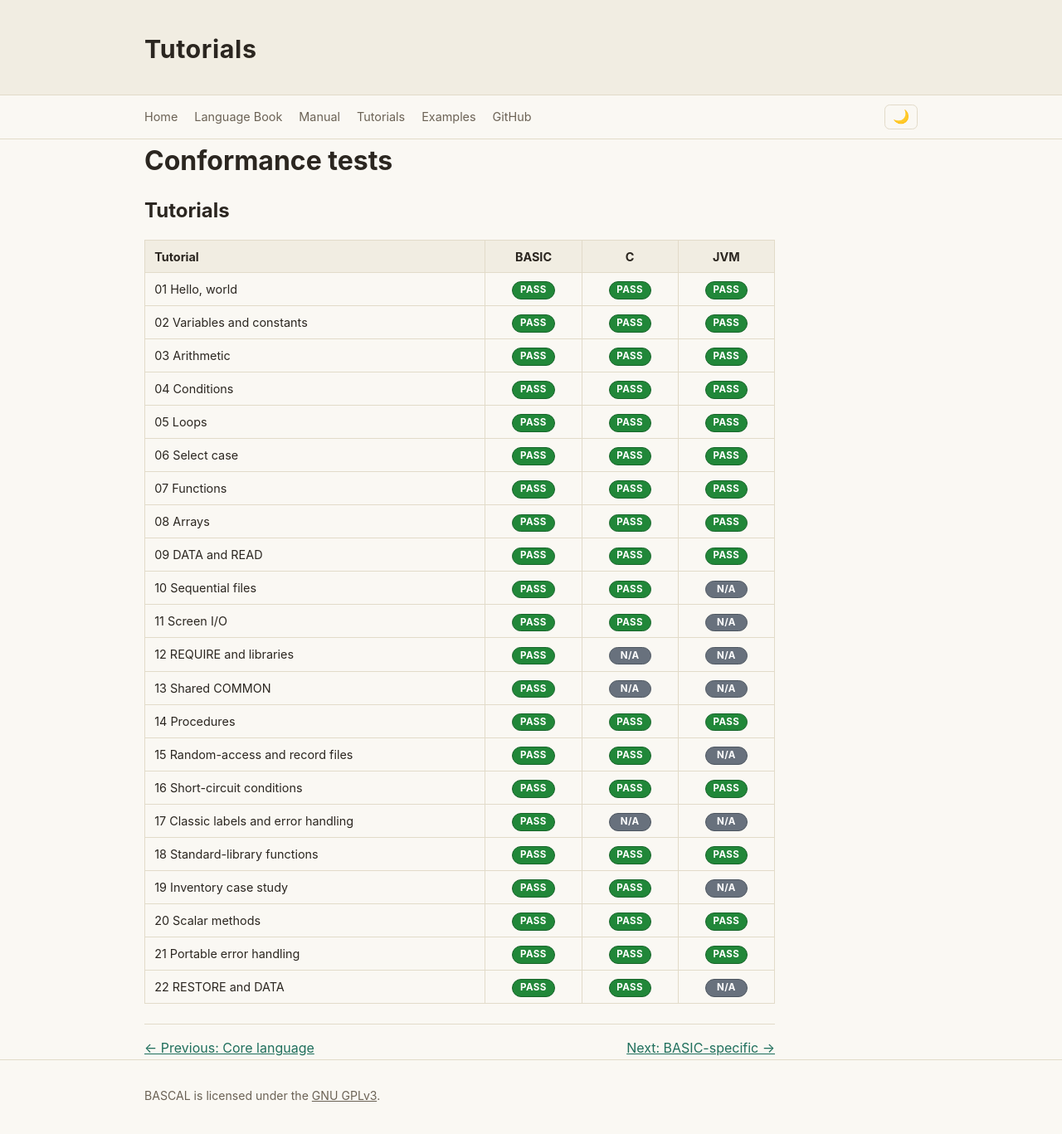
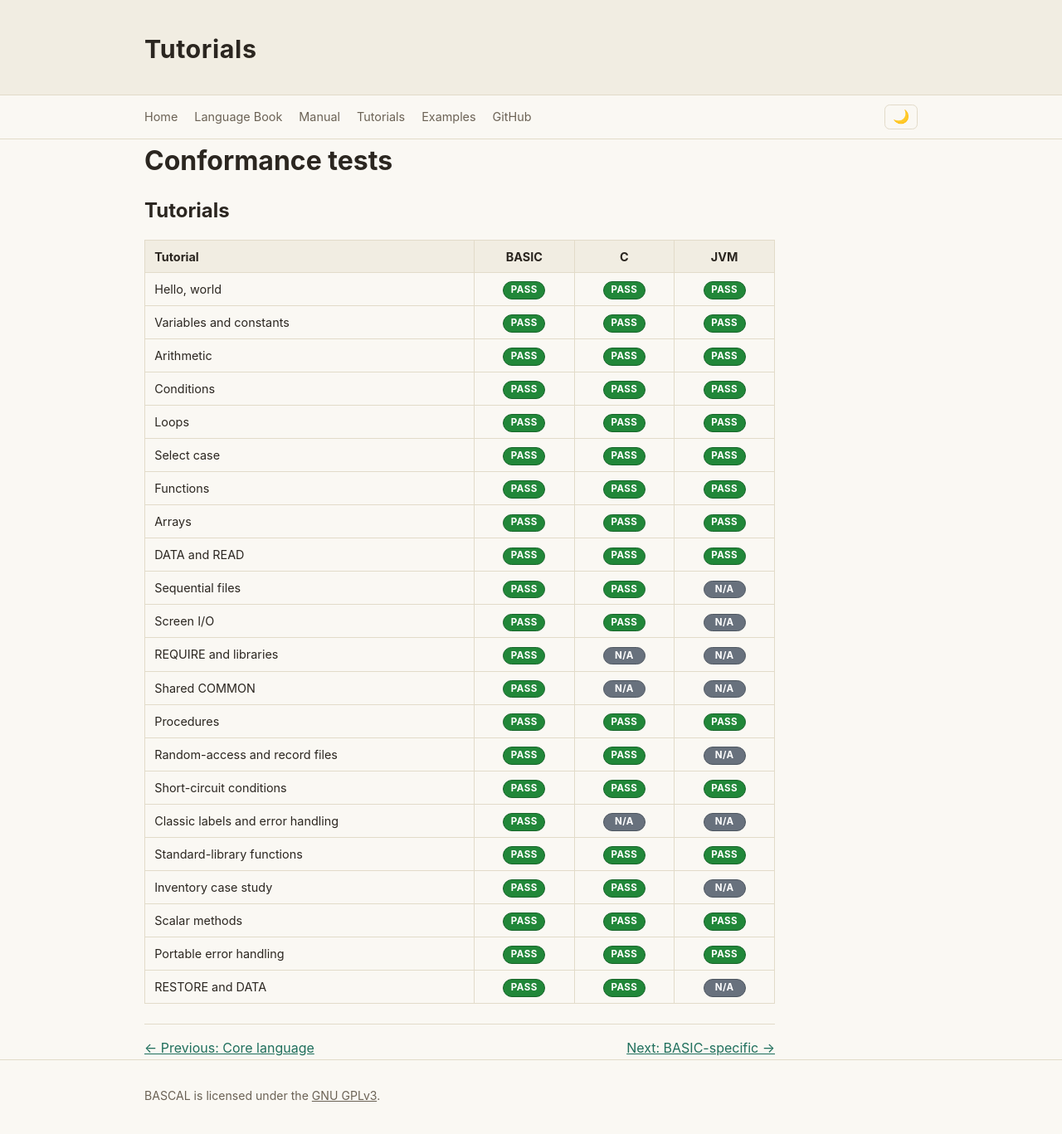
Before and after one commit to johnjoeallen/bascal, an MkDocs documentation site: the page built from docs/conformance/tutorials.md, in a window 1280 px wide and 1380 px high. Shown: the top 1367 px of the window at 83% size. Built offline with MkDocs 1.6.1, drawn with Linux system fonts in a browser that asks for light colours.

```diff
--- a/docs/conformance/tutorials.md
+++ b/docs/conformance/tutorials.md
@@ -4,28 +4,28 @@
 
 | Tutorial | BASIC | C | JVM |
 | --- | :---: | :---: | :---: |
-| 01 Hello, world | PASS | PASS | PASS |
-| 02 Variables and constants | PASS | PASS | PASS |
-| 03 Arithmetic | PASS | PASS | PASS |
-| 04 Conditions | PASS | PASS | PASS |
-| 05 Loops | PASS | PASS | PASS |
-| 06 Select case | PASS | PASS | PASS |
-| 07 Functions | PASS | PASS | PASS |
-| 08 Arrays | PASS | PASS | PASS |
-| 09 DATA and READ | PASS | PASS | PASS |
-| 10 Sequential files | PASS | PASS | N/A |
-| 11 Screen I/O | PASS | PASS | N/A |
-| 12 REQUIRE and libraries | PASS | N/A | N/A |
-| 13 Shared COMMON | PASS | N/A | N/A |
-| 14 Procedures | PASS | PASS | PASS |
-| 15 Random-access and record files | PASS | PASS | N/A |
-| 16 Short-circuit conditions | PASS | PASS | PASS |
-| 17 Classic labels and error handling | PASS | N/A | N/A |
-| 18 Standard-library functions | PASS | PASS | PASS |
-| 19 Inventory case study | PASS | PASS | N/A |
-| 20 Scalar methods | PASS | PASS | PASS |
-| 21 Portable error handling | PASS | PASS | PASS |
-| 22 RESTORE and DATA | PASS | PASS | N/A |
+| Hello, world | PASS | PASS | PASS |
+| Variables and constants | PASS | PASS | PASS |
+| Arithmetic | PASS | PASS | PASS |
+| Conditions | PASS | PASS | PASS |
+| Loops | PASS | PASS | PASS |
+| Select case | PASS | PASS | PASS |
+| Functions | PASS | PASS | PASS |
+| Arrays | PASS | PASS | PASS |
+| DATA and READ | PASS | PASS | PASS |
+| Sequential files | PASS | PASS | N/A |
+| Screen I/O | PASS | PASS | N/A |
+| REQUIRE and libraries | PASS | N/A | N/A |
+| Shared COMMON | PASS | N/A | N/A |
+| Procedures | PASS | PASS | PASS |
+| Random-access and record files | PASS | PASS | N/A |
+| Short-circuit conditions | PASS | PASS | PASS |
+| Classic labels and error handling | PASS | N/A | N/A |
+| Standard-library functions | PASS | PASS | PASS |
+| Inventory case study | PASS | PASS | N/A |
+| Scalar methods | PASS | PASS | PASS |
+| Portable error handling | PASS | PASS | PASS |
+| RESTORE and DATA | PASS | PASS | N/A |
 
 <nav class="conformance-nav" aria-label="Conformance results navigation">
   <a href="../">← Previous: Core language</a>
```
Also changed, not shown: docs/conformance.md (+0 -1 lines), docs/conformance/jvm.md (+8 -0 lines), 3 other files.
